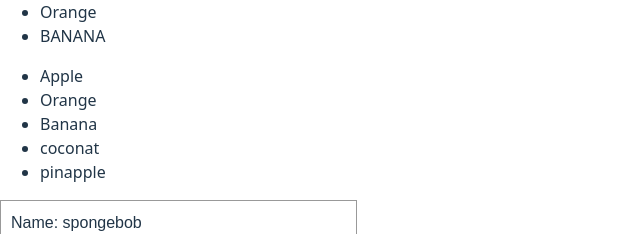
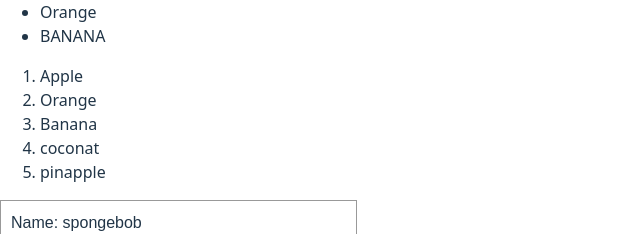
Before and after one commit to Josiane05/my-react-app2, a React (Vite) app: page / in a window 1280 px wide. Shown: the part 882-1116 px from the top of the page, without its empty margins (0-640 px from the left). Built offline with nearby package versions, Linux system fonts and the light colour scheme.

Commit message:
changing from unordered list into ordered list

```diff
--- a/src/List.jsx
+++ b/src/List.jsx
@@ -4,6 +4,6 @@ function List(){
     const fruits = ["Apple", "Orange", "Banana", "coconat", "pinapple"];
     const listItems = fruits.map(fruit => <li>{fruit}</li>);
 
-    return(<ul>{listItems}</ul>);
+    return(<ol>{listItems}</ol>);
 }
 export default List
```
